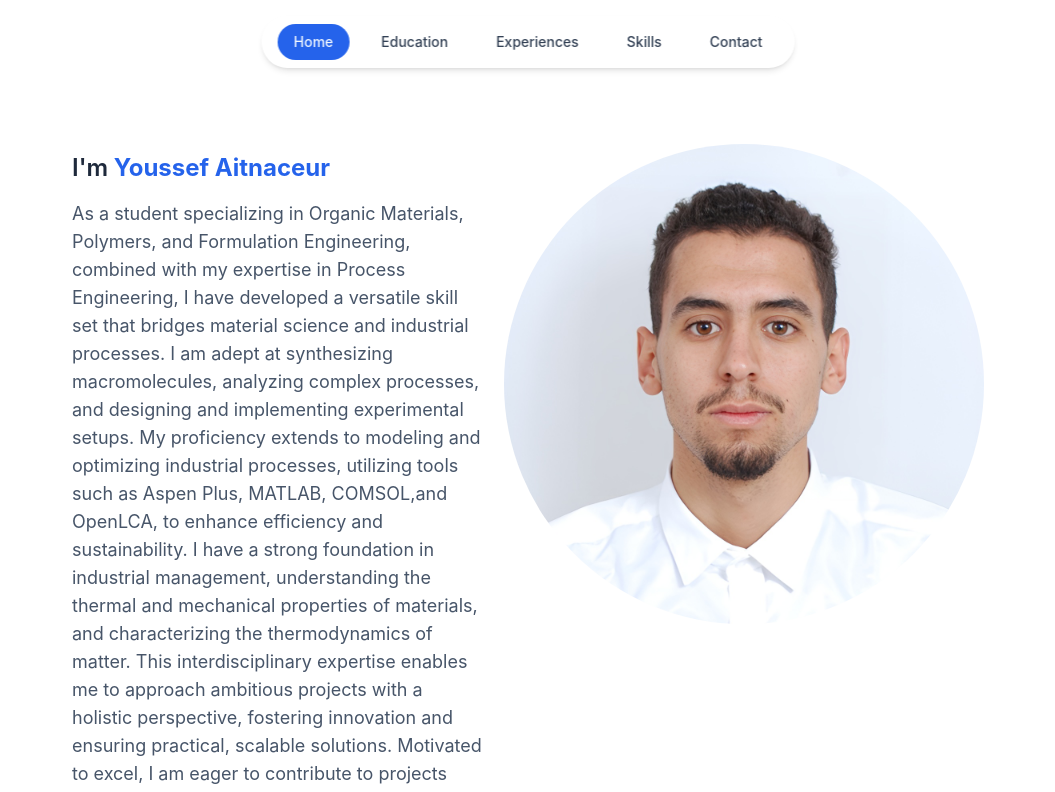
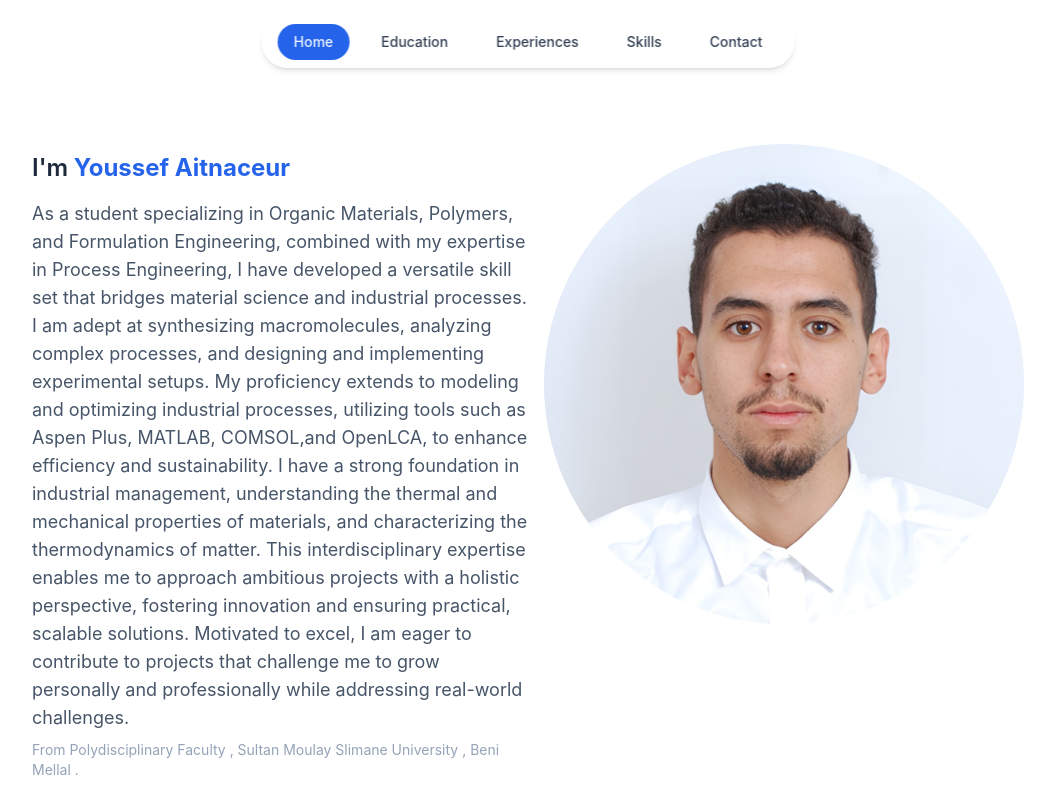
Before and after one commit to alione10-lm/youssef-portfolio, a React (Vite) app: page /home in a window 1280 px wide. Shown: the top 792 px of the page, without its empty margins (112-1167 px from the left). Built offline with nearby package versions, Linux system fonts and the light colour scheme.

Commit message:
fix another bug

```diff
--- a/src/pages/Home.jsx
+++ b/src/pages/Home.jsx
@@ -11,7 +11,7 @@ function Home() {
       animate="visible"
       variants={variants}
       transition={{ duration: 0.8, ease: "easeInOut" }}
-      className="w-full flex flex-col-reverse md:flex-row gap-5 pt-10 md:pt-16 md:px-10  items-start justify-between "
+      className="w-full flex flex-col-reverse md:flex-row gap-4 pt-10 md:pt-16  items-center  md:items-start justify-between "
     >
       <div className="flex flex-col gap-2  md:items-start py-2">
         <h1 className="text-slate-800 text-xl md:text-2xl mb-2 font-semibold">
```
